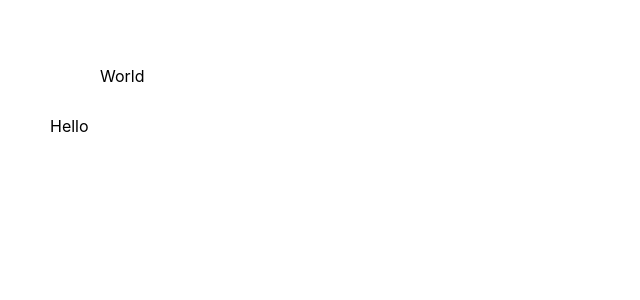
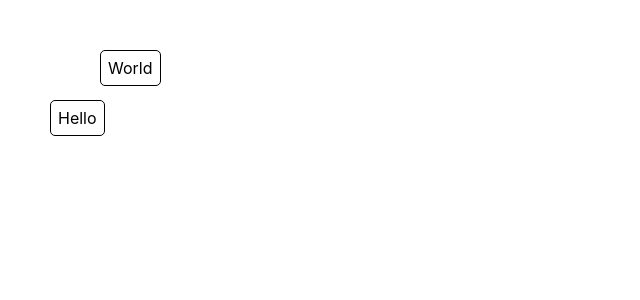
Before and after one commit to Bmandk/IBMCIC-VirtualWhiteboard-Case, a React (Create React App) app in the folder virtual-whiteboard/: page / in a window 1280 px wide. Shown: the top 300 px of the page, without its empty margins (0-640 px from the left). Built offline with nearby package versions, Linux system fonts and the light colour scheme.

Commit message:
Basic textbox editing added

```diff
--- a/virtual-whiteboard/src/Textbox.js
+++ b/virtual-whiteboard/src/Textbox.js
@@ -1,27 +1,43 @@
 import { Component } from 'react';
 
 export class Textbox extends Component {
-    constructor(props) {
-
-        super(props);
-
-        this.state = {
-            x: -9999,
-            y: -9999,
-        };
-
+    state = {
+        isEditing: false,
+        text: ""
     }
 
-    setCoordinates = (x,y) => {
-        return `position:absolute;
-                left:${x}px;
-                top:${y}px;`
+    editBox = () => {
+        this.setState({isEditing: true})
+        this.props.onStartEdit(this.handleSubmit)
+    }
+
+    componentDidMount() {
+        this.props.onStartEdit(this.handleSubmit)
+        this.setState({text: this.props.text, isEditing: this.props.initialEdit})
+    }
+
+    handleChange = (event) => {
+        this.setState({text: event.target.value});
+    }
+
+    handleSubmit = (event) => {
+        if(event && event.preventDefault) {
+            event.preventDefault()
+        }
+        this.setState({isEditing: false})
     }
 
     render() {
         return (
-            <div style={{position: 'absolute', marginLeft: this.props.x + "px", marginTop: this.props.y + "px"}}>
-                <p>{this.props.text}</p>
+            <div style={{position: 'absolute', marginLeft: this.props.x + "px", marginTop: this.props.y + "px", border: "solid 1px", borderRadius: "5px"}} onClick={this.editBox}>
+                {!this.state.isEditing ? (
+                    <p style={{margin: "7px", backgroundColor: !this.state.isEditing ? "#fff" : "#ccc"}}>{this.state.text}</p>
+                ) : (
+                    <form onSubmit={this.handleSubmit}>
+                        <input autoFocus style={{margin: "auto"}} type="text" value={this.state.text} onChange={this.handleChange}/>
+                    </form>
+                )
+                }
             </div>
         )
     }
--- a/virtual-whiteboard/src/Whiteboard.js
+++ b/virtual-whiteboard/src/Whiteboard.js
@@ -7,6 +7,7 @@ export class Whiteboard extends Component {
     // -Data (Depends on type)
     // -Position
     state = {
+        // Mock data
         // Can be retrieved from backend when built
         entries: [
             {
@@ -17,7 +18,8 @@ export class Whiteboard extends Component {
                 },
                 data: {
                     text: "Hello"
-                }
+                },
+                isJustAdded: false
             },
             {
                 type: "textbox",
@@ -27,18 +29,62 @@ export class Whiteboard extends Component {
                 },
                 data: {
                     text: "World"
-                }
+                },
+                isJustAdded: false
             }
-        ]
+        ],
+        currentlyEditingCallback: null,
     }
+
+    // Adds a new entry
+    addEntry = (event) => {
+        // Only add entry if we clicked an empty space
+        if (event.target !== event.currentTarget)
+            return;
+
+        this.stopCurrentEdit()
+
+        let entries = [...this.state.entries]
+        entries.push({
+            type: "textbox",
+            position: {
+                x: event.clientX,
+                y: event.clientY
+            },
+            data: {
+                text: ""
+            },
+            isJustAdded: true
+        })
+        this.setState({entries})
+    }
+
+    registerEdit = (callback) => {
+        this.setState({currentlyEditingCallback: callback})
+        this.stopCurrentEdit()
+    }
+
+    stopCurrentEdit = () => {
+        if (this.state.currentlyEditingCallback != null) {
+            this.state.currentlyEditingCallback();
+        }
+    }
+
     render() {
-        let c = this.state.entries.map(entry => {
+        let c = this.state.entries.map((entry, index) => {
             switch (entry.type) {
                 case "textbox":
-                    return (<Textbox text={entry.data.text} x={entry.position.x} y={entry.position.y}/>)
+                    return (<Textbox text={entry.data.text} x={entry.position.x} y={entry.position.y} key={index} initialEdit={entry.isJustAdded} onStartEdit={this.registerEdit}/>)
+                default:
+                    console.log("Type not recognized")
                     break;
             }
+            return null;
         })
-        return c;
+        return (
+            <div style={{position: "fixed", width: "100%", height: "100%", margin: 0}} onClick={this.addEntry}>
+                {c}
+            </div>
+        );
     }
 }
```
Also changed, not shown: 1 other file (tests, documents, lock files or other folders).
